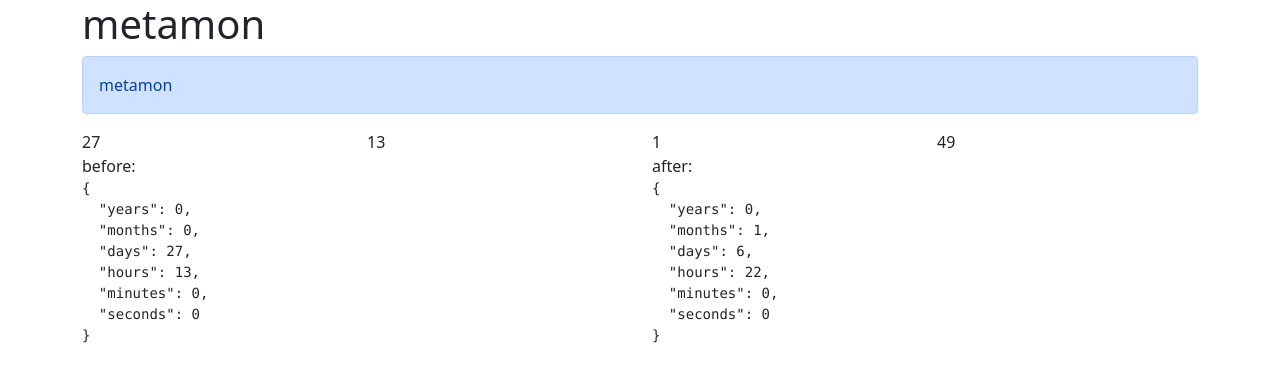
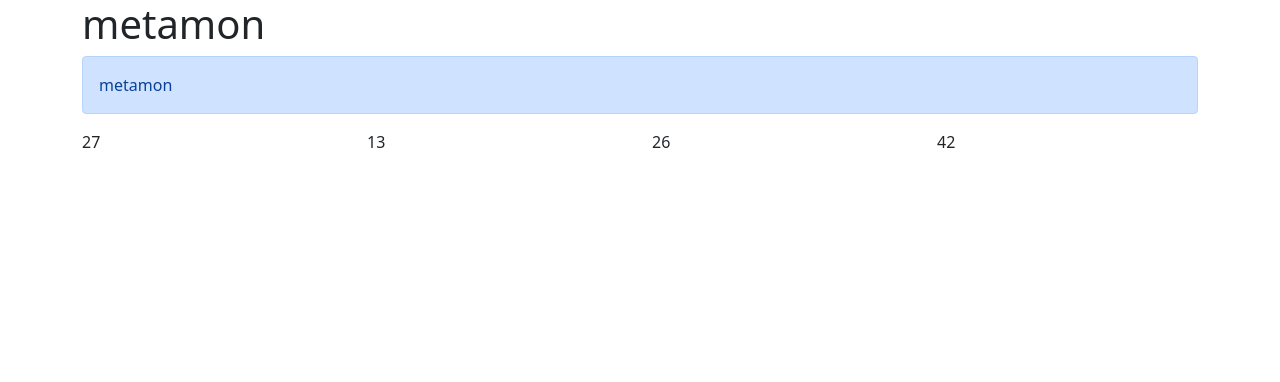
Before and after one commit to sunnz/metamon, a Next.js app: page / in a window 1280 px wide. Shown: the top 382 px of the page. Built offline with nearby package versions, Linux system fonts and the light colour scheme.

Commit message:
feat: countdown every second via setTimeout()

```diff
--- a/pages/index.tsx
+++ b/pages/index.tsx
@@ -1,26 +1,30 @@
-import { intervalToDuration } from "date-fns";
 import type { NextPage } from "next";
 import Head from "next/head";
 import Image from "next/image";
 import { Alert, Col, Container, Row } from "react-bootstrap";
+import { intervalToDuration } from "date-fns";
+import { useState } from "react";
 
 const startBefore = new Date("2021-11-13T23:00+11:00");
 const startAfter = new Date("2022-01-18T10:00+11:00");
-const end = new Date("2021-12-11T12:00+11:00");
+const end = new Date("2021-12-11T12:25+11:00");
 
 const duration1 = intervalToDuration({ start: startBefore, end });
 const duration2 = intervalToDuration({ start: startAfter, end });
-const { days, hours, minutes, seconds } = intervalToDuration({
-  start: new Date(),
-  end,
-});
 
 const Home: NextPage = () => {
+  // countdown every second via setTimeout()
+  const [now, setNow] = useState(new Date());
+  const { days, hours, minutes, seconds } = intervalToDuration({
+    start: now,
+    end,
+  });
+  setTimeout(() => setNow(new Date()), 1000);
+
   return (
     <div>
       <Head>
         <title>countdown</title>
-        <meta name="description" content="Generated by create next app" />
         <link rel="icon" href="/favicon.ico" />
       </Head>
 
@@ -38,7 +42,7 @@ const Home: NextPage = () => {
         </Row>
       </Container>
 
-      <Container>
+      <Container className="d-none">
         <Row>
           <Col>
             before:
```
